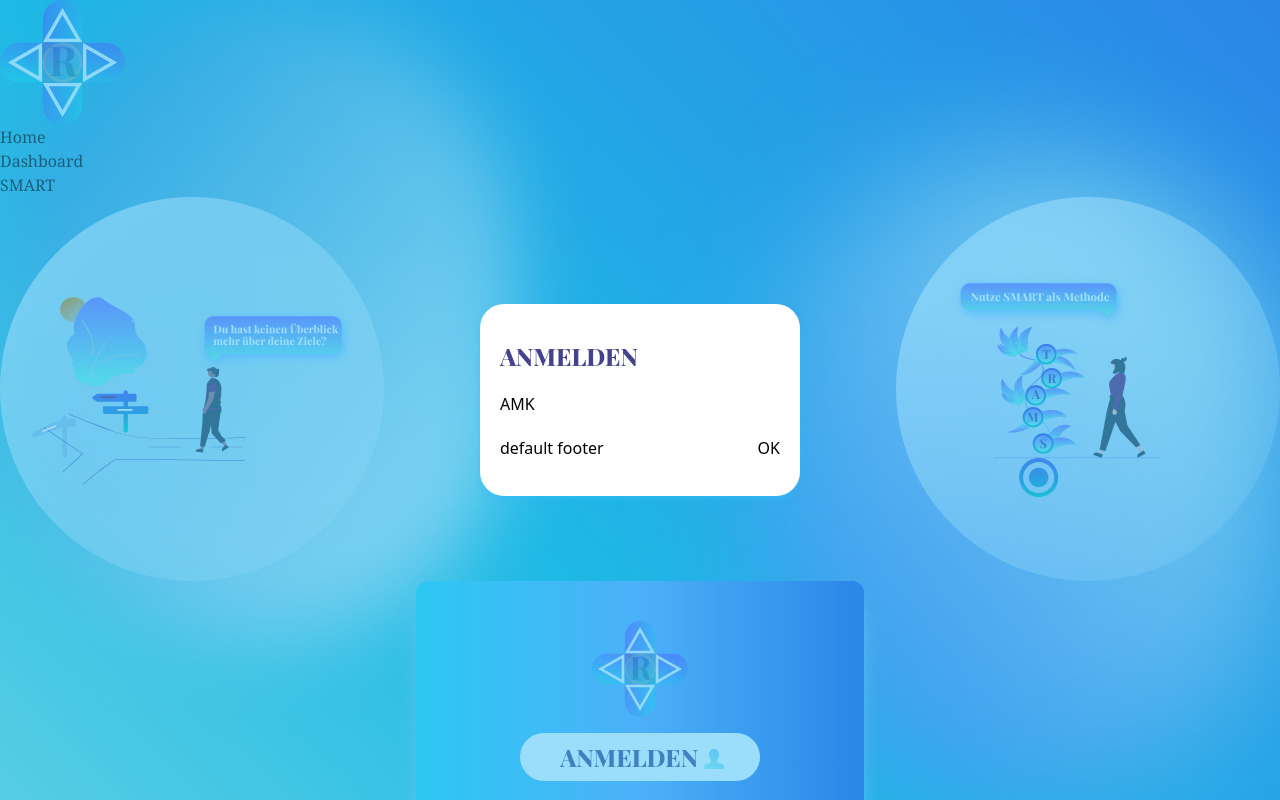
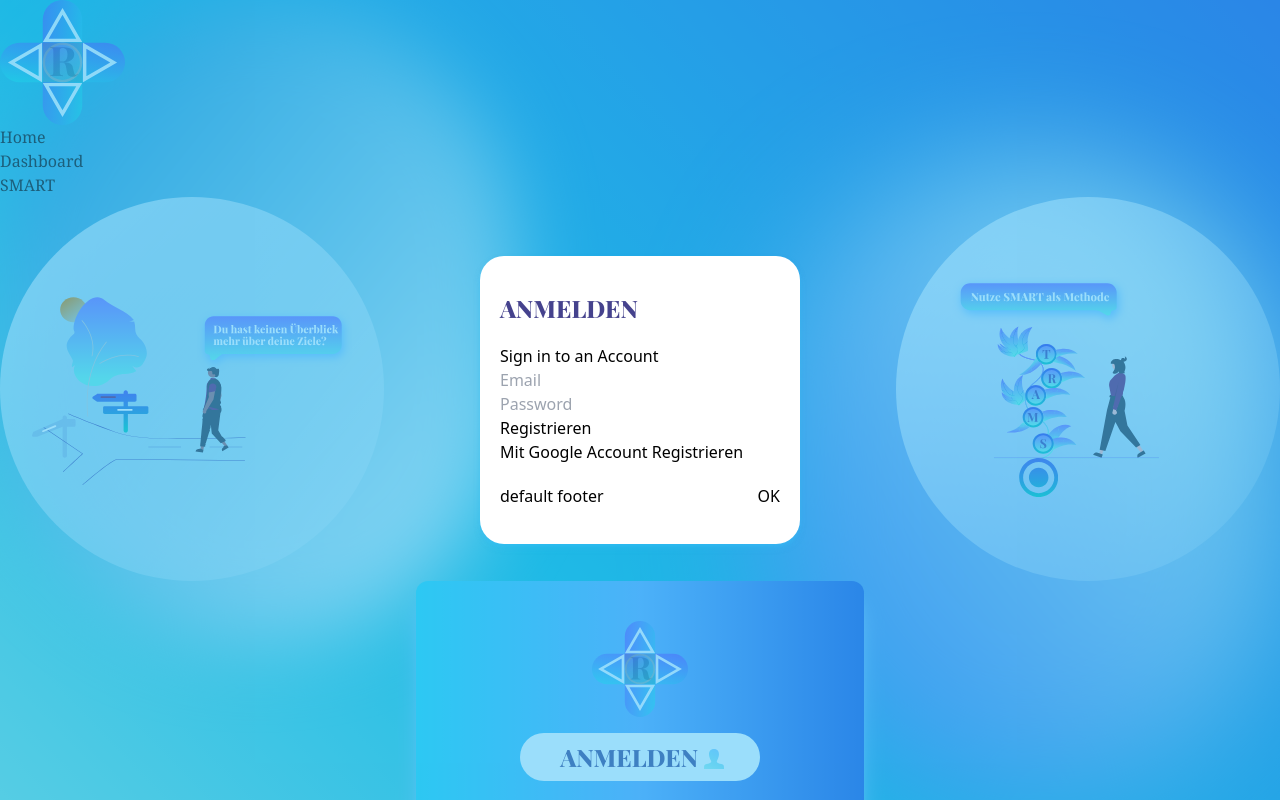
Before and after one commit to ZartBitter/Resolve, a Vue app in the folder Resolve/: page / in a window 1280 px wide. Both pictures are taken after a click on the button "ANMELDEN". Shown: the top 800 px of the page. Built offline with nearby package versions, Linux system fonts and the light colour scheme; no server answers; a web font is replaced by a local one.

Commit message:
firebase signIn and LogIn

```diff
--- a/Resolve/src/App.vue
+++ b/Resolve/src/App.vue
@@ -1,5 +1,27 @@
 <script setup>
-import { RouterLink, RouterView } from "vue-router";
+import { useRouter } from "vue-router";
+import { onMounted, ref } from "vue";
+import { getAuth, onAuthStateChanged, signOut } from "firebase/auth";
+import router from "./router";
+
+const isLoggedIn = ref(false);
+
+let auth;
+onMounted(() => {
+  auth = getAuth();
+  onAuthStateChanged(auth, (user) => {
+    if (user) {
+      isLoggedIn.value = true;
+    } else {
+      isLoggedIn.value = false;
+    }
+  });
+});
+const handleSignOut = () => {
+  signOut(auth).then(() => {
+    router.push("/");
+  });
+};
 </script>
 
 <template>
@@ -17,6 +39,8 @@ import { RouterLink, RouterView } from "vue-router";
       <RouterLink to="/Dashboard">Dashboard</RouterLink>
       <br />
       <RouterLink to="/Smart">SMART</RouterLink>
+      <br />
+      <button @click="handleSignOut" v-if="isLoggedIn">Ausloggen</button>
     </nav>
   </header>
 
--- a/Resolve/src/components/Login.vue
+++ b/Resolve/src/components/Login.vue
@@ -2,7 +2,40 @@
 import Modal from "./Modal.vue";
 import { ref } from "vue";
 
+import { getAuth, signInWithEmailAndPassword } from "firebase/auth";
+import { useRouter } from "vue-router";
+
+const router = useRouter();
 const showModal = ref(false);
+const email = ref("");
+const password = ref("");
+const errMsg = ref();
+
+const register = () => {
+  const auth = getAuth();
+  signInWithEmailAndPassword(auth, email.value, password.value)
+    .then((data) => {
+      console.log("Successfuyll registered");
+      router.push("/dashboard");
+    })
+    .catch((error) => {
+      console.log(error.code);
+      switch (error.code) {
+        case "auth/invalid-email":
+          errMsg.value = "Invalid email";
+          break;
+        case "auth/user-not-found":
+          errMsg.value = "No account with that email was found";
+          break;
+        case "auth/wrong-password":
+          errMsg.value = "Incorrect password";
+          break;
+        default:
+          errMsg.value = "Email or password was incorrect";
+          break;
+      }
+    });
+};
 </script>
 
 <template>
@@ -20,7 +53,14 @@ const showModal = ref(false);
       <template #header>
         <h3>ANMELDEN</h3>
       </template>
-      <template #body> AMK </template>
+      <template #body>
+        <h1>Sign in to an Account</h1>
+        <p><input type="text" placeholder="Email" v-model="email" /></p>
+        <p><input type="password" placeholder="Password" v-model="password" /></p>
+        <p v-if="errMsg">{{ errMsg }}</p>
+        <p><button @click="register">Registrieren</button></p>
+        <p><button @click="signInWithGoogle">Mit Google Account Registrieren</button></p>
+      </template>
     </modal>
   </Teleport>
 </template>
--- a/Resolve/src/components/Register.vue
+++ b/Resolve/src/components/Register.vue
@@ -1,11 +1,37 @@
 <script setup>
 import Modal from "./Modal.vue";
-import { ref, watch } from "vue";
+import { ref } from "vue";
+import { getAuth, createUserWithEmailAndPassword, GoogleAuthProvider, signInWithPopup } from "firebase/auth";
+import { useRouter } from "vue-router";
 
+const router = useRouter();
 const showModal = ref(false);
 const email = ref("");
 const password = ref("");
-const register = () => {};
+
+const register = () => {
+  createUserWithEmailAndPassword(getAuth(), email.value, password.value)
+    .then((data) => {
+      console.log("Successfuyll registered");
+      router.push("/dashboard");
+    })
+    .catch((error) => {
+      console.log(error.code);
+      alert(error.message);
+    });
+};
+const signInWithGoogle = () => {
+  const provider = new GoogleAuthProvider();
+  signInWithPopup(getAuth(), provider)
+    .then((result) => {
+      console.log(result.user);
+      router.push("/dashboard");
+    })
+    .catch((error) => {
+      console.log(error.code);
+      alert(error.message);
+    });
+};
 </script>
 
 <template>
@@ -27,6 +53,7 @@ const register = () => {};
         <p><input type="text" placeholder="Email" v-model="email" /></p>
         <p><input type="password" placeholder="Password" v-model="password" /></p>
         <p><button @click="register">Registrieren</button></p>
+        <p><button @click="signInWithGoogle">Mit Google Account Registrieren</button></p>
       </template>
     </modal>
   </Teleport>
--- a/Resolve/src/main.js
+++ b/Resolve/src/main.js
@@ -3,6 +3,23 @@ import App from "./App.vue";
 import router from "./router";
 import "./index.css";
 
+// Import the functions you need from the SDKs you need
+import { initializeApp } from "firebase/app";
+// TODO: Add SDKs for Firebase products that you want to use
+// https://firebase.google.com/docs/web/setup#available-libraries
+
+// Your web app's Firebase configuration
+const firebaseConfig = {
+  apiKey: "AIzaSyCNJo4MaBMMRW7EgECXovhxoy0o7wA8SLE",
+  authDomain: "resolve-a1b10.firebaseapp.com",
+  projectId: "resolve-a1b10",
+  storageBucket: "resolve-a1b10.appspot.com",
+  messagingSenderId: "506042002445",
+  appId: "1:506042002445:web:079e6b6a9eb206ba4c7944",
+};
+
+// Initialize Firebase
+initializeApp(firebaseConfig);
 const app = createApp(App);
 
 app.use(router);
--- a/Resolve/src/router/index.js
+++ b/Resolve/src/router/index.js
@@ -2,6 +2,7 @@ import { createRouter, createWebHistory } from "vue-router";
 import HomeView from "../views/HomeView.vue";
 import Dashboard from "../views/Dashboard.vue";
 import Smart from "../views/Smart.vue";
+import { getAuth, onAuthStateChanged } from "firebase/auth";
 
 const router = createRouter({
   history: createWebHistory(import.meta.env.BASE_URL),
@@ -17,7 +18,10 @@ const router = createRouter({
       // route level code-splitting
       // this generates a separate chunk (About.[hash].js) for this route
       // which is lazy-loaded when the route is visited.
-      component: Dashboard,
+      component: () => import("../views/Dashboard.vue"),
+      meta: {
+        requiresAuth: true,
+      },
     },
     {
       path: "/smart",
@@ -27,4 +31,30 @@ const router = createRouter({
   ],
 });
 
+const getCurrentUser = () => {
+  return new Promise((resolve, reject) => {
+    const removeListener = onAuthStateChanged(
+      getAuth(),
+      (user) => {
+        removeListener();
+        resolve(user);
+      },
+      reject
+    );
+  });
+};
+
+router.beforeEach(async (to, from, next) => {
+  if (to.matched.some((record) => record.meta.requiresAuth)) {
+    if (await getCurrentUser()) {
+      next();
+    } else {
+      alert("you dont have access!");
+      next("/");
+    }
+  } else {
+    next();
+  }
+});
+
 export default router;
```
